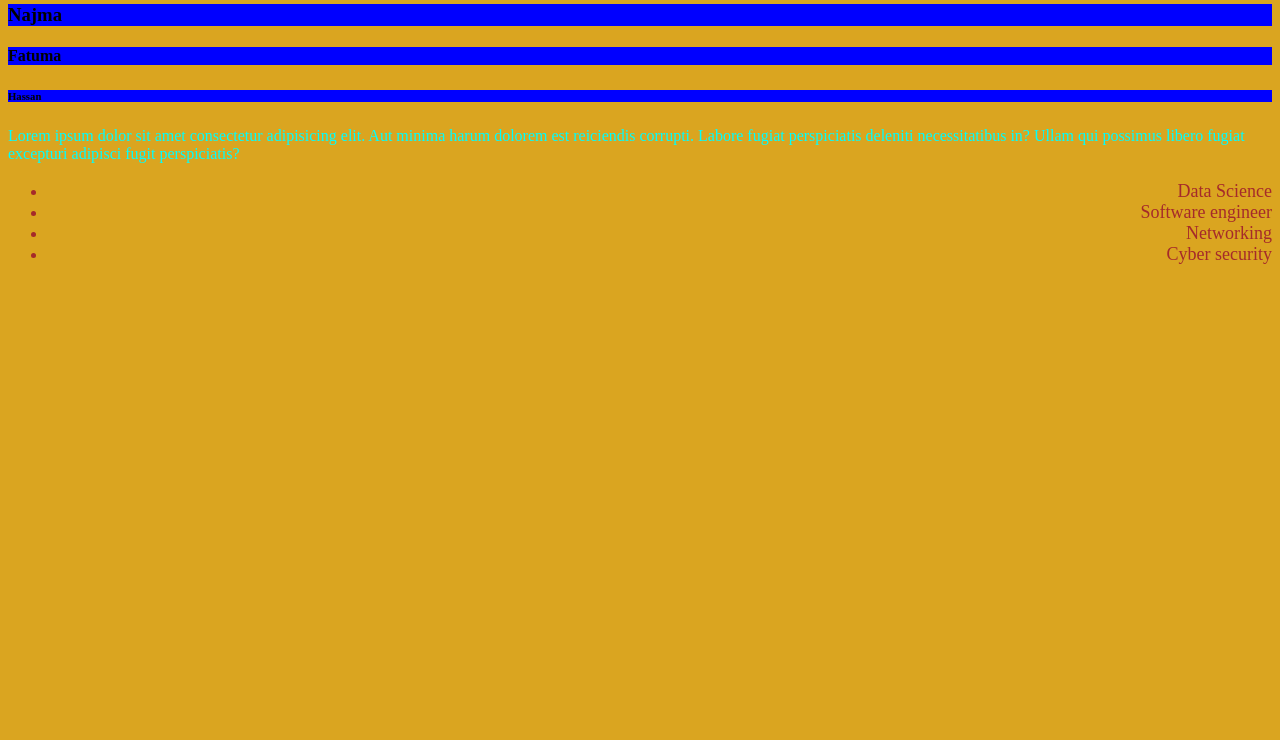
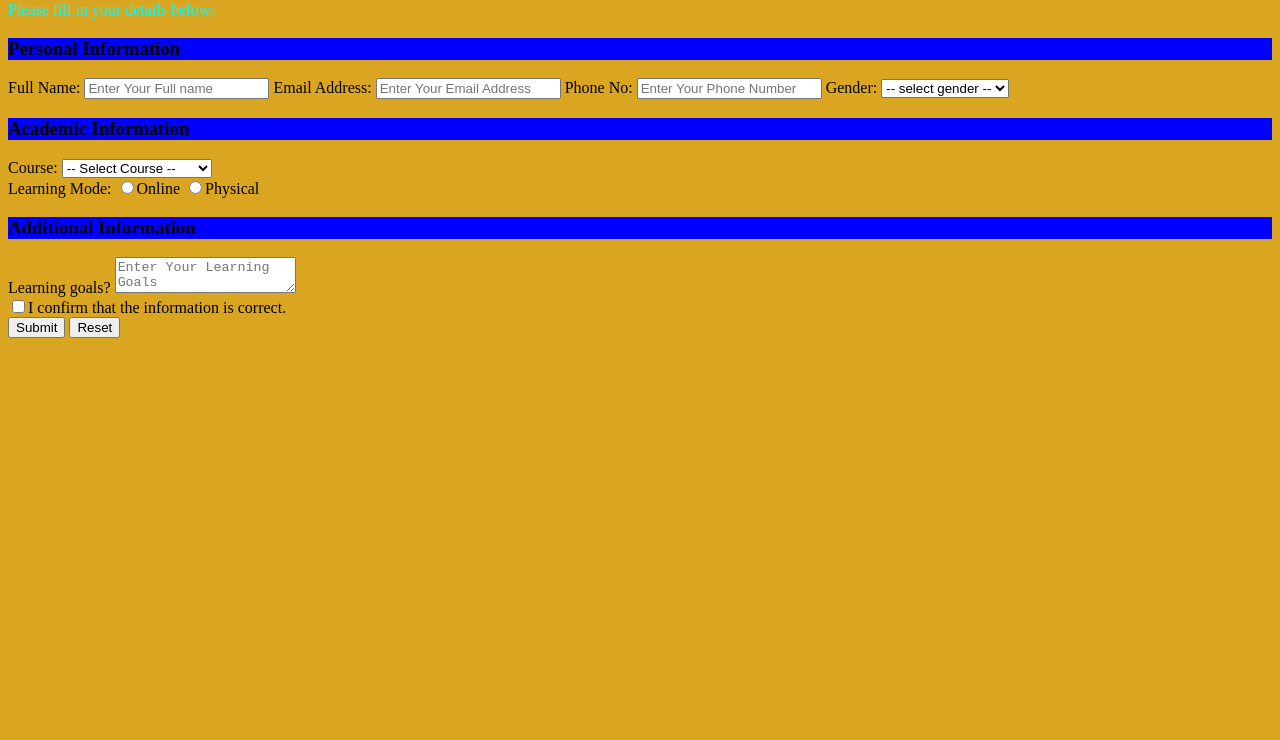
Before and after one commit to hiacdi-org/HIACDI-Lesson-Class, a plain HTML site: page Lesson_4 CSS/index.html in a window 1280 px wide. Shown: the part 60-800 px from the top of the page. Drawn offline with Linux system fonts and the light colour scheme.

Commit message:
Update index.html

```diff
--- a/Lesson_4 CSS/index.html
+++ b/Lesson_4 CSS/index.html
@@ -3,23 +3,65 @@
 <head>
     <meta charset="UTF-8">
     <meta name="viewport" content="width=device-width, initial-scale=1.0">
-    <title>Introduction To Css</title>
-    <link rel="stylesheet" href="/style.css">
+    <title>Students Information Forms</title>
+    <link rel="stylesheet" href="style.css">
 </head>
 <body>
-    <h1>Hello Everyone</h1>
-    <h3>Najma</h3>
-    <h4>Fatuma</h4>
-    <h6>Hassan</h6>
 
-    <p>Lorem ipsum dolor sit amet consectetur adipisicing elit. Aut minima harum dolorem est reiciendis corrupti. Labore fugiat
-        perspiciatis deleniti necessitatibus in? Ullam qui possimus libero fugiat excepturi adipisci fugit perspiciatis?</p>
+    <div class="container">
 
-       <ul id="nav">
-            <li>Data Science</li>
-            <li>Software engineer</li>
-            <li>Networking</li>
-            <li>Cyber security</li>
-        </ul>
+    <h1>Student Information Form</h1>
+    <p>Please fill in your details below:</p>
+        <form>
+            <h3>Personal Information</h3>
+            <label>Full Name:</label>
+            <input type="text" name="full name" placeholder="Enter Your Full name" required>
+
+             <label>Email Address:</label>
+             <input type="email" name="email" id="" placeholder="Enter Your Email Address">
+
+             <label>Phone No:</label>
+             <input type="number" name="phone number" id="" placeholder="Enter Your Phone Number">
+
+             <label>Gender:</label>
+             <select name="" id="">
+                 <option value="" disabled selected>-- select gender --</option>
+                 <option value="">Male</option>
+                 <option value="">female</option>
+                 <option value="">Prefer not to say</option>
+             </select>
+
+
+             <h3>Academic Information</h3>
+             <label for="">Course:</label>
+             <select name="" id="">
+                 <option value="" disabled selected>-- Select Course --</option>
+                 <option value="">Data Science</option>
+                 <option value="">Software Engineering</option>
+                 <option value="">Cyber security</option>
+             </select>
+
+
+             <div class="radio">
+
+                 <label for="">Learning Mode:</label>
+                 <input type="radio" name="mode">Online
+                 <input type="radio" name="mode" id="">Physical
+             </div>
+
+
+             <h3>Additional Information</h3>
+
+             <label for="">Learning goals?</label>
+             <textarea name="" id="" placeholder="Enter Your Learning Goals"></textarea>
+
+
+             <div class="checkbox">
+                <input type="checkbox" required>I confirm that the information is correct.
+             </div>
+             <button type="submit">Submit</button>
+             <button type="reset" id="reset">Reset</button>
+    </form>
+    </div>
 </body>
 </html>
```
